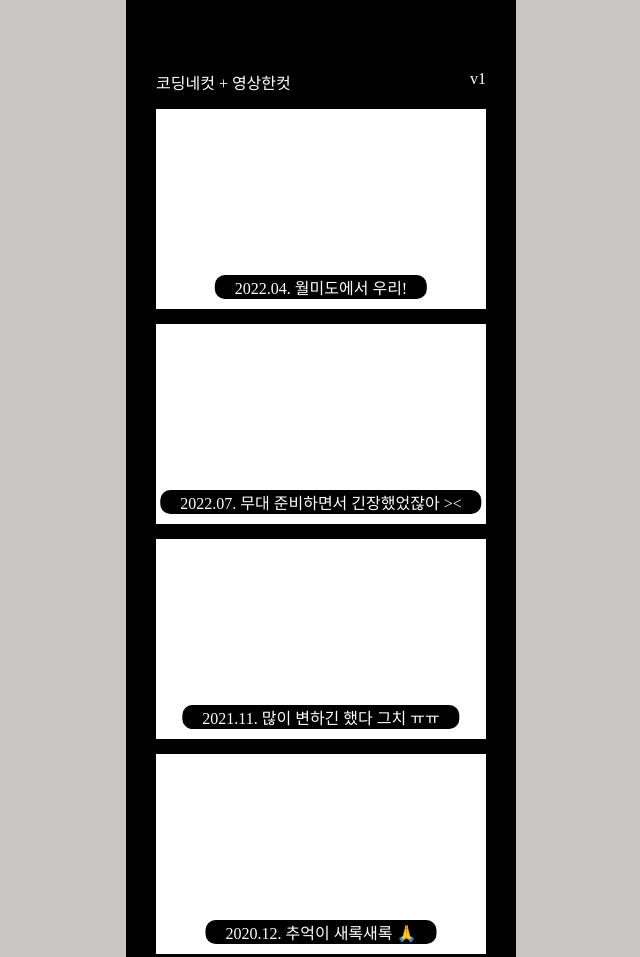
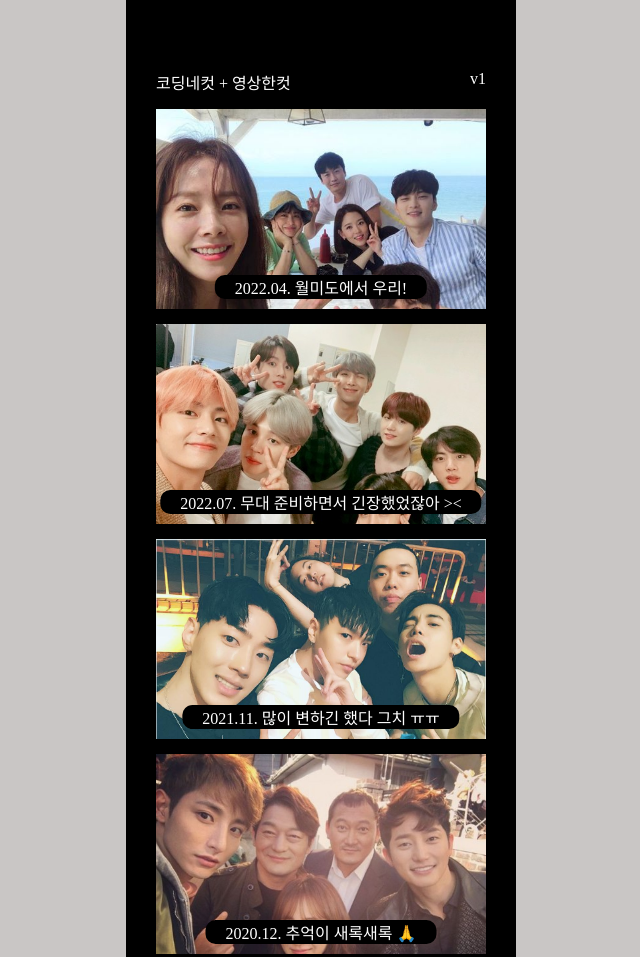
Before and after one commit to wonee09/monthly-coding-black, a plain HTML site: page index.html in a window 1280 px wide. Shown: the top 957 px of the page, without its empty margins (319-959 px from the left). Drawn offline with Linux system fonts and the light colour scheme; a web font is replaced by a local one.

Commit message:
Update index.html

```diff
--- a/index.html
+++ b/index.html
@@ -63,16 +63,16 @@
         width: 100%;
       }
       #image1 {
-        background-image: url("./images/img1.jpeg");
+        background-image: url("./img1.jpeg");
       }
       #image2 {
-        background-image: url("./images/img2.jpeg");
+        background-image: url("./img2.jpeg");
       }
       #image3 {
-        background-image: url("./images/img3.png");
+        background-image: url("./img3.png");
       }
       #image4 {
-        background-image: url("./images/img4.jpeg");
+        background-image: url("./img4.jpeg");
       }
       .photo-description {
         color: white;
```
